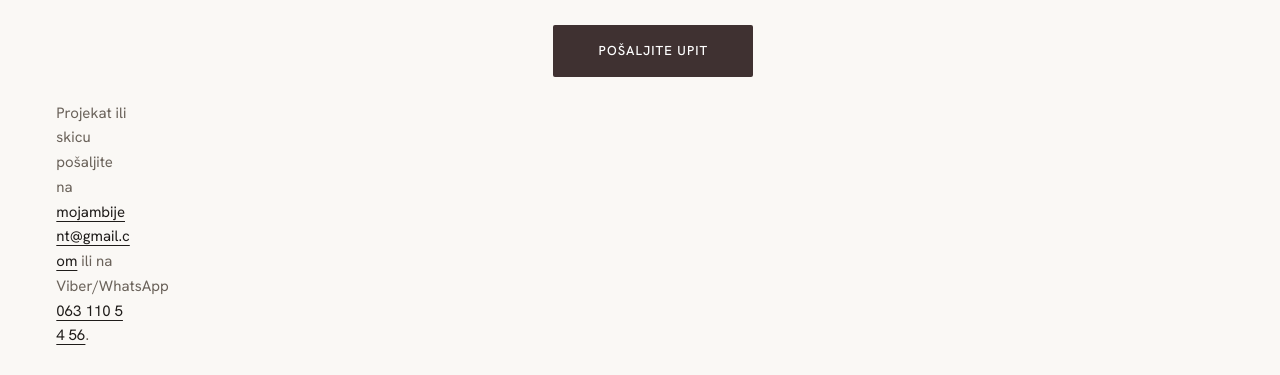
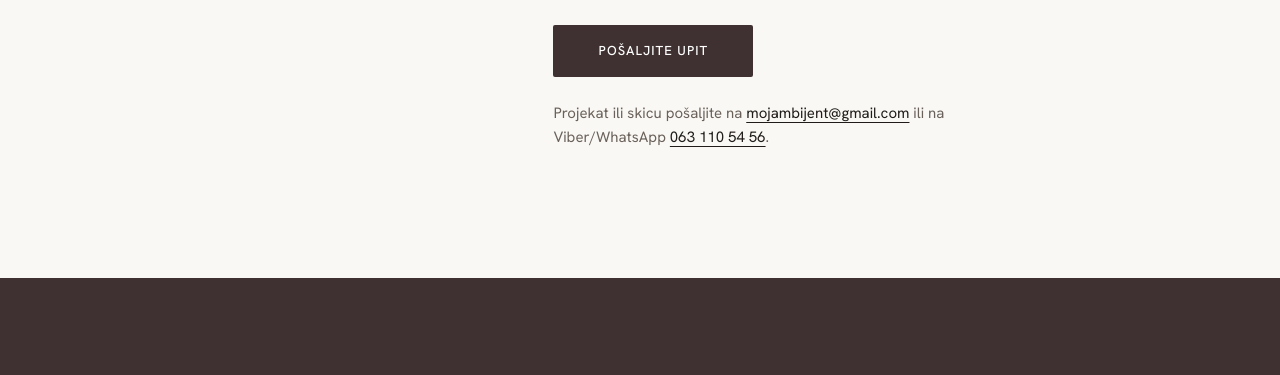
Before and after one commit to Mileticc0/ambijentmoj, a plain HTML site: page kontakt.html in a window 1280 px wide. Shown: the part 1995-2370 px from the top of the page. Drawn offline with nearby package versions, Linux system fonts and the light colour scheme.

Commit message:
Kontakt: napomena o projektu ispod forme
Co-Authored-By: Claude Opus 5.5 <noreply@anthropic.com>

```diff
--- a/assets/css/kontakt.css
+++ b/assets/css/kontakt.css
@@ -62,5 +62,6 @@ textarea.unos { min-height: 140px; resize: vertical; }
 @media (prefers-reduced-motion: reduce) { .spin { animation-duration: 1.6s; } }
 
 /* napomena ispod forme: projekat ili skica mejlom ili Viberom (forma ne prima fajlove) */
-.forma-prilog { margin-top: 24px; color: var(--tekst-2); font-size: 15px; }
+.forma-prilog { grid-column: 6 / -1; margin-top: 24px; color: var(--tekst-2); font-size: 15px; }
 .forma-prilog a { color: var(--tekst); text-underline-offset: 4px; overflow-wrap: anywhere; }
+@media (max-width: 959px) { .forma-prilog { grid-column: 1 / -1; } }
```
